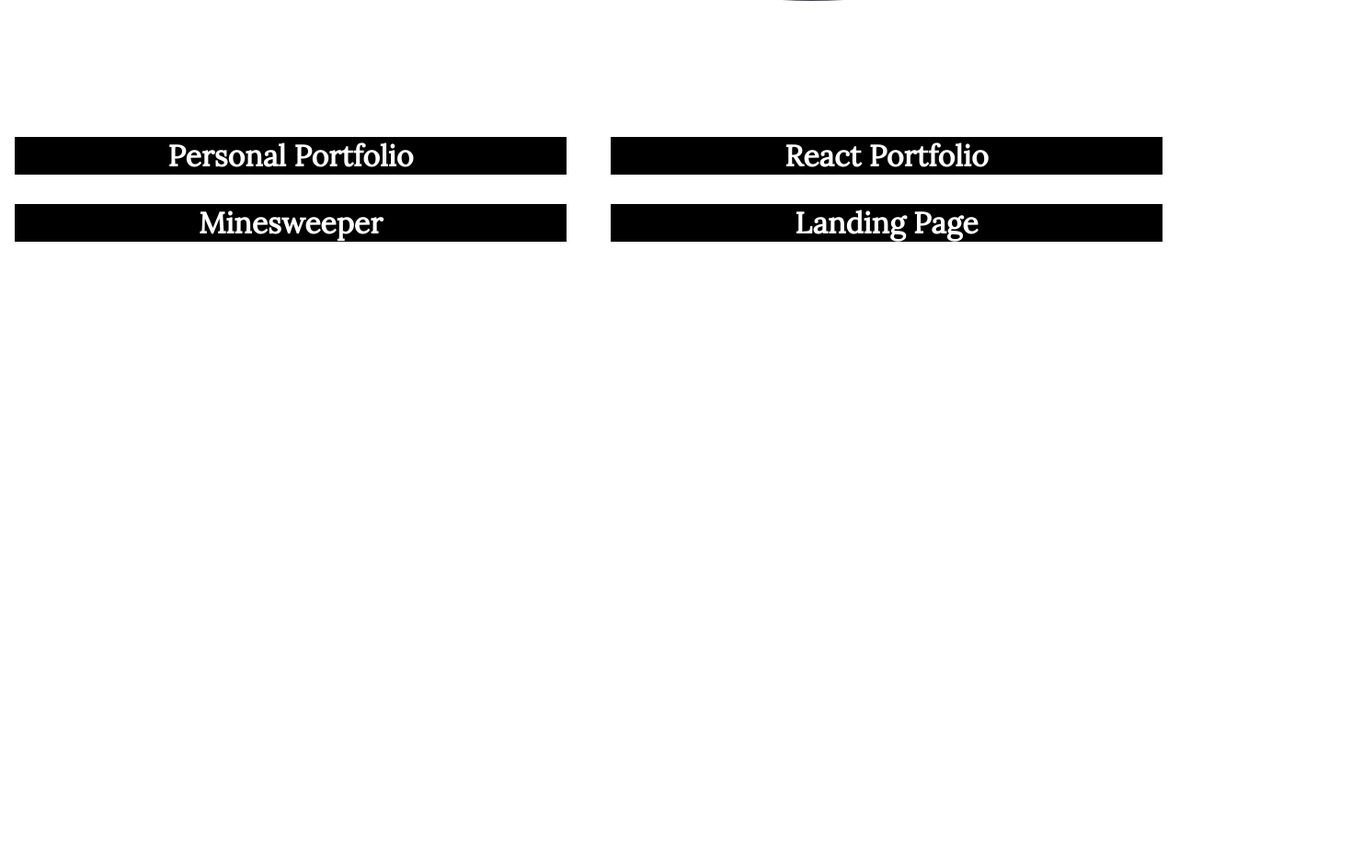
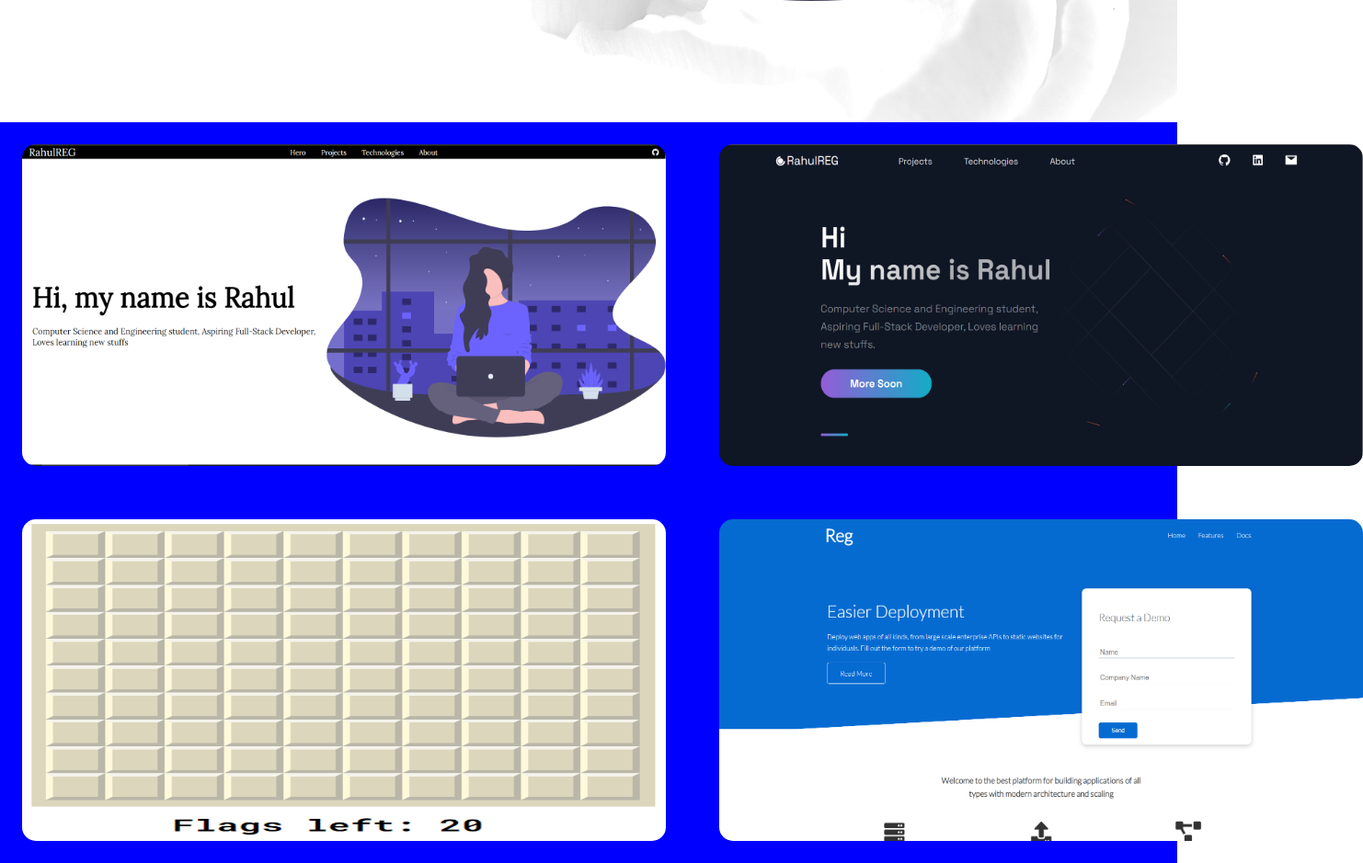
Before and after one commit to RahulREg/portfolio, a plain HTML site: page index.html in a window 1280 px wide. Shown: the part 698-1637 px from the top of the page at 92% size, 1482 px wide, since content can reach past the window. Before the commit the page ends 977 px from the top, so only its background shows below. Drawn offline with Linux system fonts and the light colour scheme.

Commit message:
cards update

```diff
--- a/index.html
+++ b/index.html
@@ -37,25 +37,41 @@
             <div class="image"><img src="./images/undraw_working_late_pukg.svg" alt="hopefully me"></div>
         </div>
         <div id="project">
+            <div class="wrapper">
                 <div class="card">
-                <h1>Personal Portfolio</h1>
-                <p></p>
-                <p></p>
+                    <img src="./images/portfolio.PNG" alt="portfolio">
+                    <div class="info">
+                        <h1>Personal Project</h1>
+                        <p>Lorem ipsum, dolor sit amet consectetur adipisicing elit. Assumenda, voluptate.</p>
                     </div>
+                </div>
+            </div>
+            <div class="wrapper">
                 <div class="card">
-                <h1>React Portfolio</h1>
-                <p></p>
-                <p></p>
+                    <img src="./images/img1.PNG" alt="portfolio">
+                    <div class="info">
+                        <h1>React Personal Project</h1>
+                        <p>Lorem ipsum, dolor sit amet consectetur adipisicing elit. Assumenda, voluptate.</p>
                     </div>
+                </div>
+            </div>
+            <div class="wrapper">
                 <div class="card">
+                    <img src="./images/img2.PNG" alt="portfolio">
+                    <div class="info">
                         <h1>Minesweeper</h1>
-                <p></p>
-                <p></p>
+                        <p>Lorem ipsum, dolor sit amet consectetur adipisicing elit. Assumenda, voluptate.</p>
                     </div>
+                </div>
+            </div>
+            <div class="wrapper">
                 <div class="card">
+                    <img src="./images/img3.PNG" alt="portfolio">
+                    <div class="info">
                         <h1>Landing Page</h1>
-                <p></p>
-                <p></p>
+                        <p>Lorem ipsum, dolor sit amet consectetur adipisicing elit. Assumenda, voluptate.</p>
+                    </div>
+                </div>
             </div>
         </div>
         <div id="tech">
--- a/sass/style.scss
+++ b/sass/style.scss
@@ -2,7 +2,7 @@ $bgc: white;
 $textc: black;
 
 
-*{
+* {
     font-family: Lora, sans-serif;
     margin: 0;
     padding: 0;
@@ -10,30 +10,30 @@ $textc: black;
     text-decoration: none;
 }
 
-body{
+body {
     background-color: $bgc;
     color: $textc;
 }
 
-.navbar{
+.navbar {
     background-color: $textc;
     color: $bgc;
     display: flex;
     justify-content: space-between;
     align-items: center;
 
-    span{
+    span {
         color: $bgc;
         padding: 0 1rem;
         font-size: 1.5rem;
     }
 
-        a{
+    a {
         text-decoration: none;
         color: $bgc;
         padding: 0 1rem;
 
-            &:hover{
+        &:hover {
             border-radius: 10px;
             background-color: rgba(138, 138, 138, 0.5);
         }
@@ -41,41 +41,93 @@ body{
 
 }
 
-#hero{
+#hero {
     height: 100vh;
     min-height: 500px;
     display: flex;
     justify-content: center;
     align-items: center;
-    // background-image: url(../images/undraw_working_late_pukg.svg);
+    background-image: url(../images/bg.jpg);
     // background-repeat: no-repeat;
     // background-position: 90%;
     // background-size: 50rem;
 
-    h1{
+    h1 {
         font-size: 4rem;
         margin-left: 1.5rem;
     }
-    p{
+
+    p {
         font-size: 1.2rem;
         margin: 1.5rem;
     }
-    img{
+
+    img {
         max-width: 50rem;
     }
 }
 
-#project{
+@keyframes card-animation {
+    from {
+        opacity: 0;
+        transform: translateY(-80%);
+    }
+
+    to {
+        opacity: 1;
+        position: absolute;
+        transform: translateY(-103%);
+        background-color: black;
+        color: white;
+    }
+}
+
+#project {
     display: grid;
     grid-template-columns: 1fr 1fr;
-    grid-column-gap: 1rem;
-    justify-content: center;
-    align-content: center;
-    .card{
-        text-align: center;
-        min-width: 30rem;
-        margin: 1rem;
-        background-color: $textc;
-        color: $bgc;
+    gap: 10px;
+    align-items: center;
+    background-color: blue;
+
+    .wrapper {
+        width: 700px;
+        height: 350px;
+        // border: 1px solid black;
+        margin: 1.5rem;
+        // transform: 3s ease-out;
+        overflow: hidden;
+
+        &:hover {
+            .info {
+                height: auto;
+                animation: card-animation 1s ease-in-out forwards;
+            }
+
+            transform: translateY(-15px);
+        }
+
+        .card {
+            // border: 2px solid red;
+            width: 100%;
+            height: 100%;
+            border-radius: 15px;
+
+            img {
+                width: 100%;
+                height: 100%;
+                object-fit: fill;
+                //position: absolute;
+                top: 0;
+                left: 0;
+                border-radius: 15px;
+            }
+
+            .info{
+                width: 100%;
+                padding: 1rem;
+                border-bottom-left-radius: 15px;
+                border-bottom-right-radius: 15px;
             }
         }
+    }
+}
```
Also changed, not shown: images/bg.jpg (added), images/portfolio.PNG (added), sass/style.css, 1 other file. Lines whose indentation alone changed are shown as unchanged.
